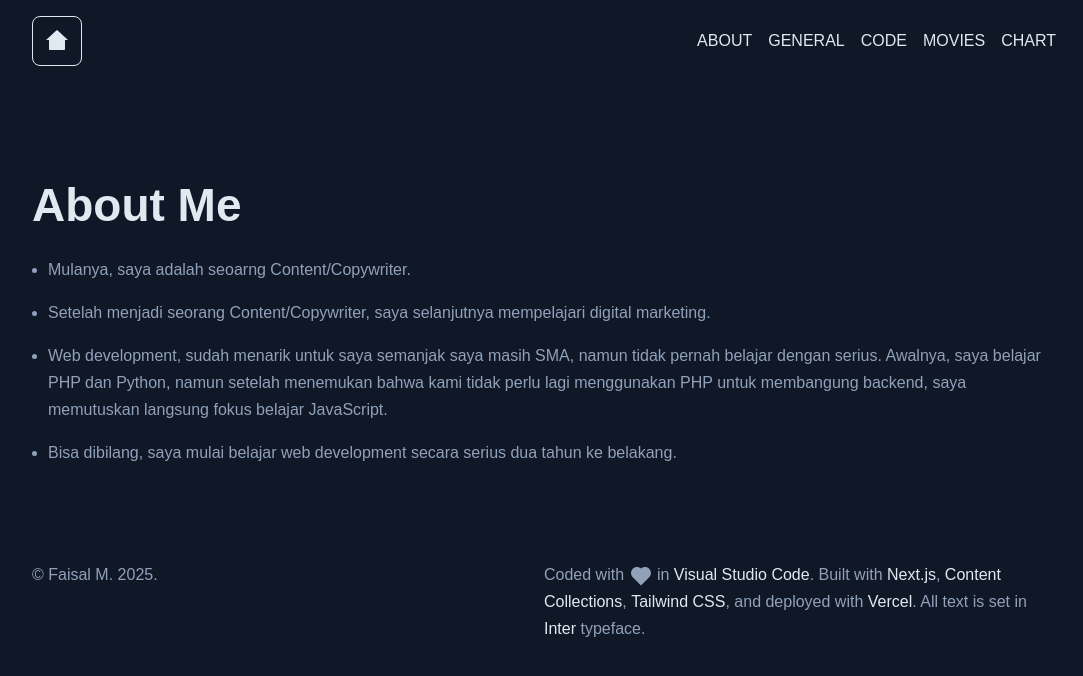
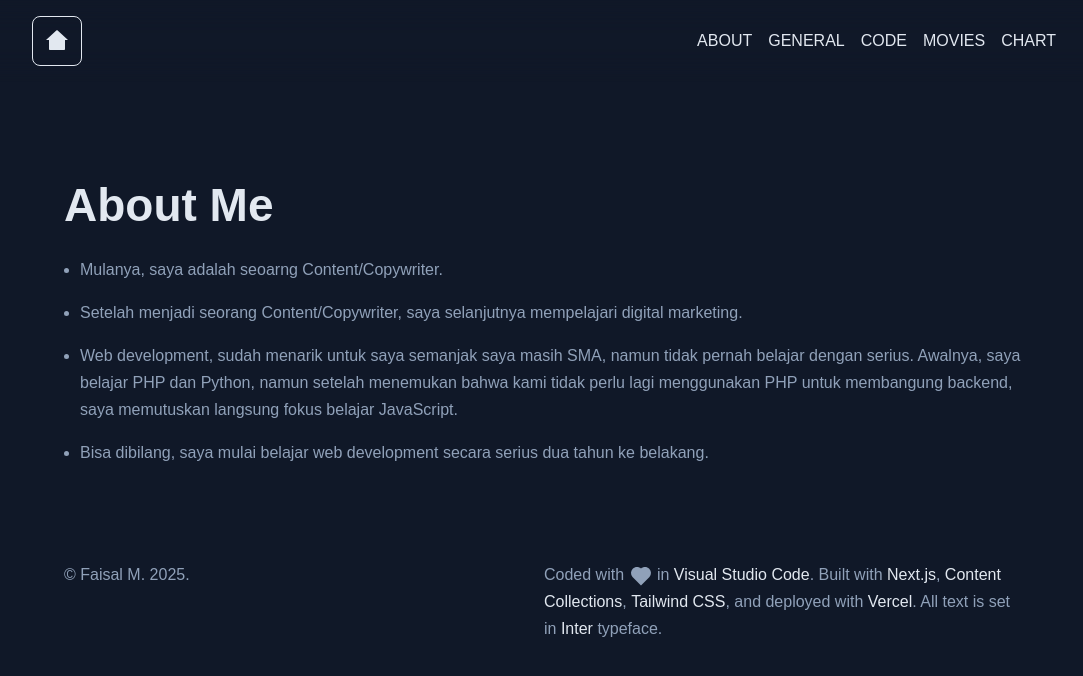
Before and after one commit to faisalm29/mfaisal, a Next.js app: page /about in a window 1280 px wide. Shown: the top 676 px of the page, without its empty margins (96-1179 px from the left). Built offline with nearby package versions, Linux system fonts and the light colour scheme; a web font is replaced by a local one.

Commit message:
creating glasmorphism navbar and fixing padding for nav, main, and footer elements

```diff
--- a/src/app/layout.tsx
+++ b/src/app/layout.tsx
@@ -137,9 +137,9 @@ export default function RootLayout({
       lang="en"
       className={`${uncutSans.variable} ${inter.variable} ${jakartaSans.variable}`}
     >
-      <body className="bg-primary text-secondary-400 font-inter px-4 md:px-8 lg:px-0">
+      <body className="bg-primary text-secondary-400 font-inter">
         <Navbar />
-        <main className="mx-auto max-w-5xl">{children}</main>
+        <main className="mx-auto max-w-5xl px-4 md:px-8">{children}</main>
         <Footer />
       </body>
     </html>
--- a/src/components/Footer.tsx
+++ b/src/components/Footer.tsx
@@ -7,7 +7,7 @@ const currentYear = new Date().getFullYear();
 
 const Footer = () => {
   return (
-    <footer className="mx-auto mt-24 mb-8 max-w-5xl sm:grid sm:grid-cols-4 md:grid-cols-8 lg:grid-cols-12">
+    <footer className="mx-auto mt-24 mb-8 max-w-5xl px-4 sm:grid sm:grid-cols-4 md:grid-cols-8 md:px-8 lg:grid-cols-12">
       <p className="mb-2 sm:col-span-1 md:col-span-3 md:mb-0 lg:col-span-6 lg:mb-0">
         © Faisal M. 2025{currentYear > 2025 && ` - ${currentYear}`}.
       </p>
--- a/src/components/Navbar.tsx
+++ b/src/components/Navbar.tsx
@@ -40,7 +40,9 @@ const Navbar = () => {
   return (
     <>
       {/^\/(blog|programming|movie)\//.test(route) && <ScrollProgress />}
-      <nav className={`bg-primary sticky top-0 z-[100]`}>
+      <nav
+        className={`sticky top-0 z-[100] bg-transparent px-4 backdrop-blur-lg md:px-8`}
+      >
         <div className="relative mx-auto max-w-5xl bg-transparent py-4">
           <div className="flex items-center justify-between">
             <Link
```
